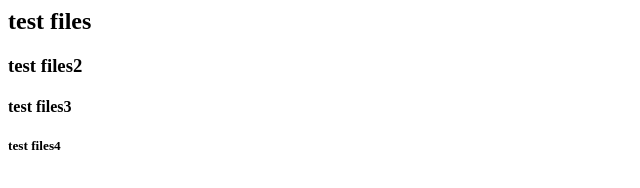
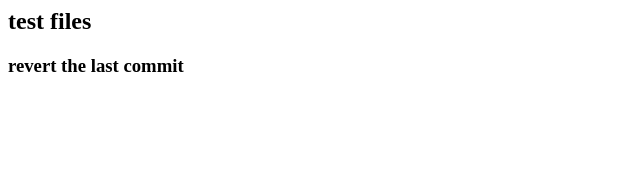
Before and after one commit to developeracewebx/git-practise, a plain HTML site: page index.html in a window 1280 px wide. Shown: the whole page, without its empty margins (0-640 px from the left). Drawn offline with Linux system fonts and the light colour scheme.

Commit message:
revert changes

```diff
--- a/index.html
+++ b/index.html
@@ -7,9 +7,6 @@
     <body>
 
         <h2>test files</h2>
-        <h3>test files2</h3>
-        <h4>test files3</h4>
-        <h5>test files4</h5>
-
+        <h3>revert the last commit</h3>
     </body>
 </html>
```
